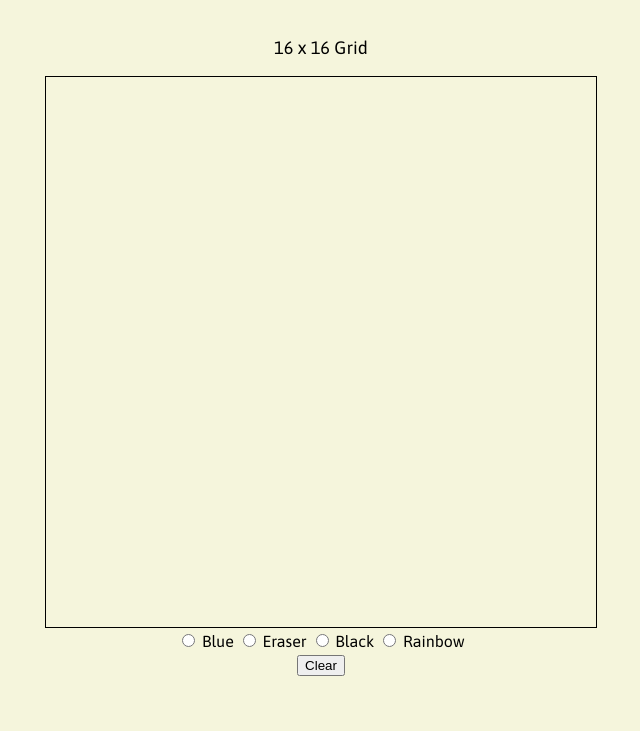
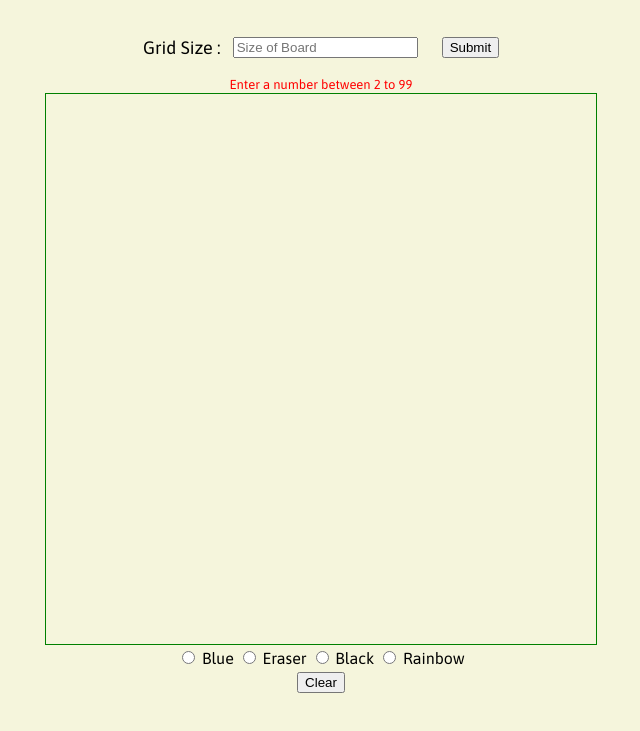
Before and after one commit to jabrij93/etch-a-sketch, a plain HTML site: page index.html in a window 1280 px wide. Shown: the part 61-792 px from the top of the page, without its empty margins (319-959 px from the left). Drawn offline with Linux system fonts and the light colour scheme.

Commit message:
Manage to make a dynamic grid size and use the input box to change grid size

```diff
--- a/index.html
+++ b/index.html
@@ -12,11 +12,12 @@
 <body>
     <h1 class="header"> Let's sketch ! </h1>
     <div id="setGridSize">
-        <p id="header-title"> 16 x 16 Grid </p>
-        <!-- <input type="text" placeholder="Size of Board" class="size-box">  -->
-        <!-- <button id="submit" > Submit </button> -->
+        <p id="header-title"> Grid Size :</p>
+        <input type="text" placeholder="Size of Board" class="size-box" id="size-box">
+        <span id = "duplicateOfInput"></span>
+        <button id="submit" > Submit </button>
     </div>
-    <!-- <p id="guide"> Enter a number between 2 to 99 </p> -->
+    <p id="guide"> Enter a number between 2 to 99 </p>
 
     <div class="canvas">
       <div class="container"></div>
@@ -24,12 +25,12 @@
 
      <div class="buttons">
     <form id="button-container">
-        <input type="radio" id="blue" name="pen" value="black-pen"><label for = "blue-pen"> Blue </label>
+        <input type="radio" id="blue" name="pen" value="blue-pen"><label for = "blue-pen"> Blue </label>
         <input type="radio"  id="eraser" name="pen" value="eraser"><label for = "eraser" > Eraser </label>
         <input type="radio" id="black" name="pen" value="black-pen"> <label for = "black" > Black </label>
         <input type="radio"id="rainbow" name="pen" value="black-pen"> <label for = "rainbow" > Rainbow </label>
-     </div>
     </form>
+    </div>
     <button id = "clear-button" > Clear </button>
 </body>
 </html>
--- a/javascript.js
+++ b/javascript.js
@@ -1,18 +1,33 @@
 let container = document.querySelector('.container');
 let rows = document.getElementsByClassName('gridRow');
+let duplicateOfInput = document.getElementById('duplicateOfInput');
+let button = document.getElementById('submit');
+let inputFromBox = document.getElementById('size-box');
+
+button.addEventListener('click', createGrid);
+
+createGrid(16);
+draw();
+
+// createGrid(anyNumber);
+// draw();
+
+// duplicateOfInput.textContent = `${input}`;
 
 // const rainbow = document.getElementsByClassName('rainbow');
 let reset = document.getElementById('clear-button');
 reset.addEventListener('click', clearGrid);
 
 
-function createGrid(number) {
+function createGrid() {
+    let number = inputFromBox.value ;
     makeRow(number);
     makeColumn(number);
     draw();
 }
 
 function makeRow(numberOfRow) {
+    container.innerHTML = "";
     for (let i = 0; i <numberOfRow; i++) {
         let row = document.createElement('div');
         container.appendChild(row);
@@ -65,6 +80,3 @@ function clearGrid() {
         columns[i].style.backgroundColor = '';
     }
 }
-
-createGrid(16);
-draw();
--- a/styles.css
+++ b/styles.css
@@ -30,6 +30,7 @@ body {
 #setGridSize {
     display: inline-flex;
     justify-content: center;
+    align-items: center;
     flex: 1;
     gap: 12px;
 }
@@ -42,23 +43,38 @@ body {
     font-size: 13px;;
 }
 
+.canvas {
+    display: flex;
+    justify-content: center;
+    align-items:  center;
+}
+
 .container {
     display: flex;
-    justify-content: center;
-    align-content: center;
-    align-items: center;
-    border: 1px solid black;
+    flex-direction: column;
+    border: 1px solid green;
     width: 550px;
     height: 550px;
 }
 
-.gridColumn {
+/* .gridColumn {
     display: inline-flex;
     border: 1px solid beige;
     margin: -1px 0;
     width: 30px;
     height: 30px;
+} */
+
+.gridColumn {
+    flex: 1;
+    border: 1px solid beige;
 }
+
+.gridRow {
+    display: flex;
+    flex: 1;
+}
+
 
 .default {
     background: beige;
```
